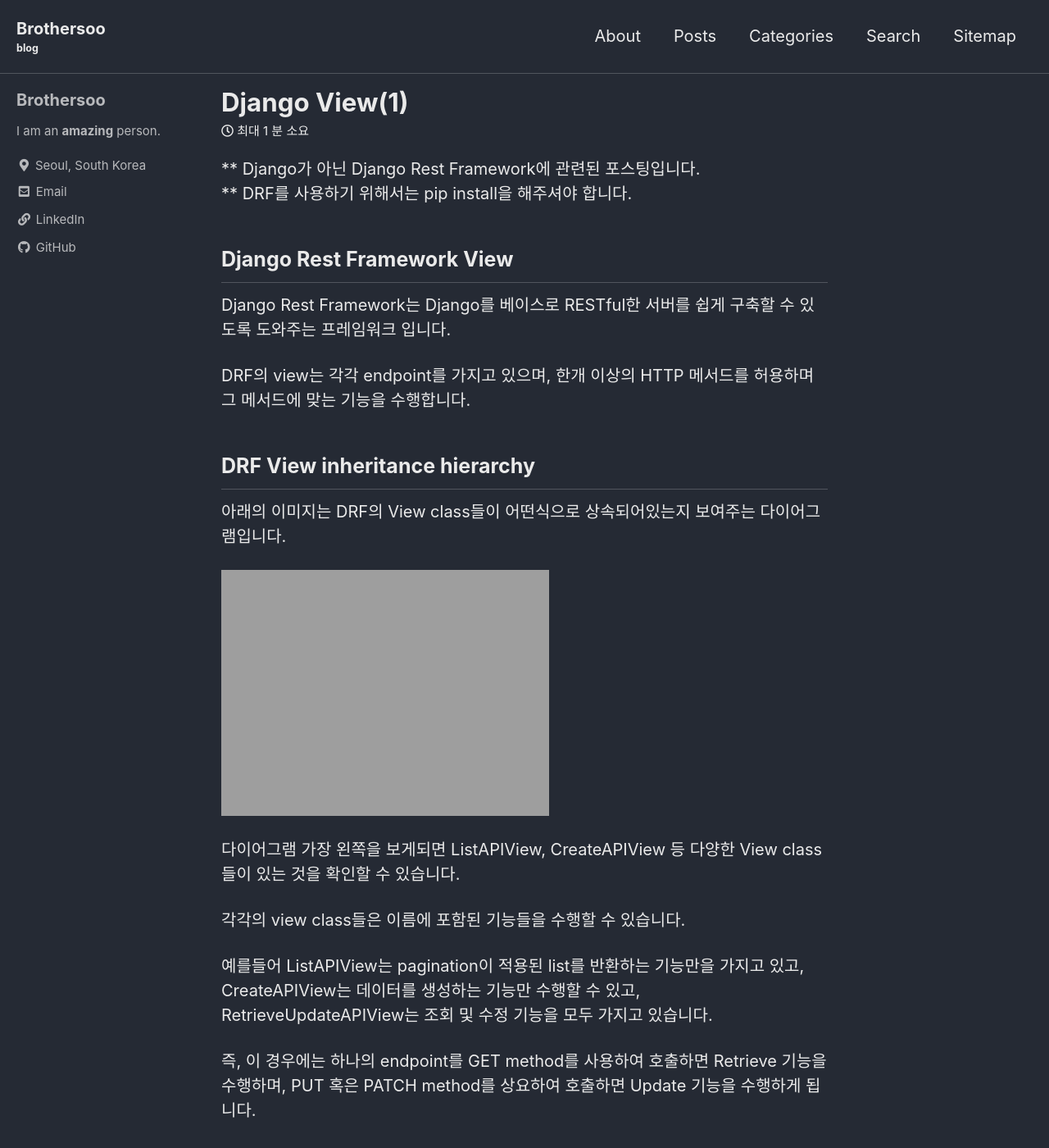
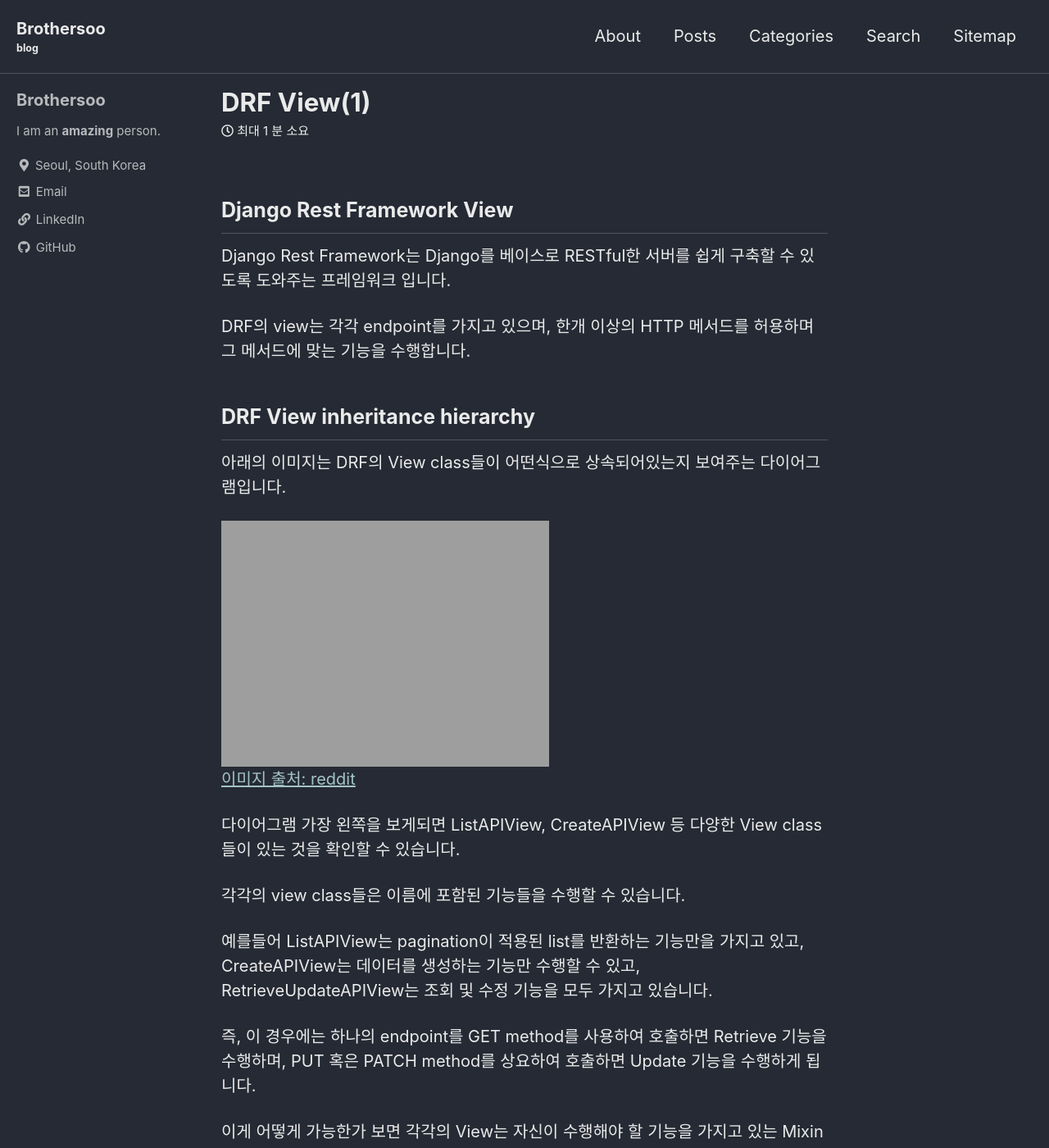
Before and after one commit to brothersoo/brothersoo.github.io, a Jekyll site: the page built from _posts/2021-06-07-drf-view.md, in a window 1280 px wide and 1400 px high. Shown: the whole window at 82% size. Built offline with Jekyll 4.4.1, drawn with Linux system fonts in a browser that asks for light colours; cached includes are drawn as plain includes; some of the changed text lies outside the part shown.

Commit message:
AMEND: drf-view

```diff
--- a/_posts/2021-06-07-django-view.md
+++ b/_posts/2021-06-07-drf-view.md
@@ -1,15 +1,11 @@
 ---
-title: "Django View(1)"
+title: "DRF View(1)"
 categories:
-  - Django
+  - Django Rest Framework
 tags:
   - DRF
-  - DRF view
-  - MTV pattern
+  - REST
 ---
-
-** Django가 아닌 Django Rest Framework에 관련된 포스팅입니다.\
-** DRF를 사용하기 위해서는 pip install을 해주셔야 합니다.
 
 ## Django Rest Framework View
 
@@ -21,7 +17,8 @@ DRF의 view는 각각 endpoint를 가지고 있으며, 한개 이상의 HTTP 메
 ## DRF View inheritance hierarchy
 아래의 이미지는 DRF의 View class들이 어떤식으로 상속되어있는지 보여주는 다이어그램입니다.
 
-![drf_view_inheritance_diagram]({{ site.url }}{{ site.baseurl }}/assets/images/drf_view_inheritance_diagram.png)
+![drf_view_inheritance_diagram]({{ site.url }}{{ site.baseurl }}/assets/images/drf_view_inheritance_diagram.png)\
+[이미지 출처: reddit](https://www.reddit.com/r/django/comments/dlk6v8/a_django_rest_framework_view_inheritance_diagram/)
 
 다이어그램 가장 왼쪽을 보게되면 ListAPIView, CreateAPIView 등 다양한 View class들이 있는 것을 확인할 수 있습니다.
 
```
